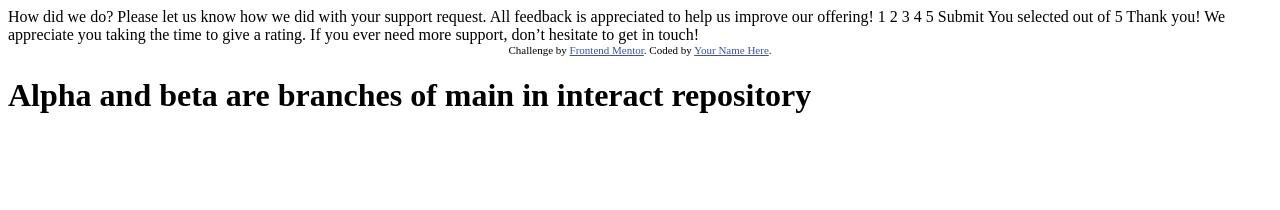
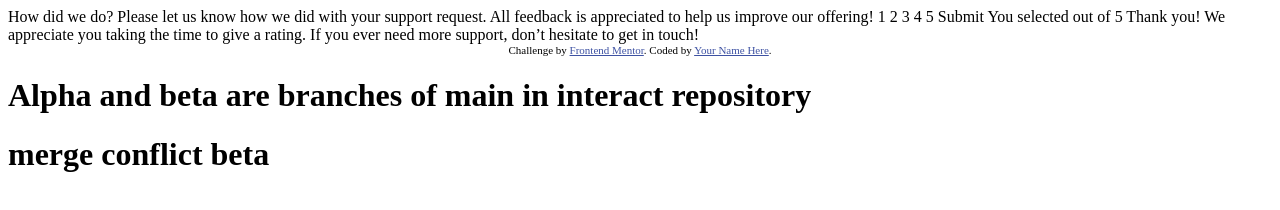
Before and after one commit to de-jayson/interact, a plain HTML site: page interactive-rating-component-main/index.html in a window 1280 px wide. Drawn offline with Linux system fonts and the light colour scheme.

Commit message:
merge conflict

```diff
--- a/interactive-rating-component-main/index.html
+++ b/interactive-rating-component-main/index.html
@@ -49,3 +49,4 @@
 </html>
 
 <h1>Alpha and beta are branches of main in interact repository</h1>
+<h1>merge conflict beta</h1>
```
